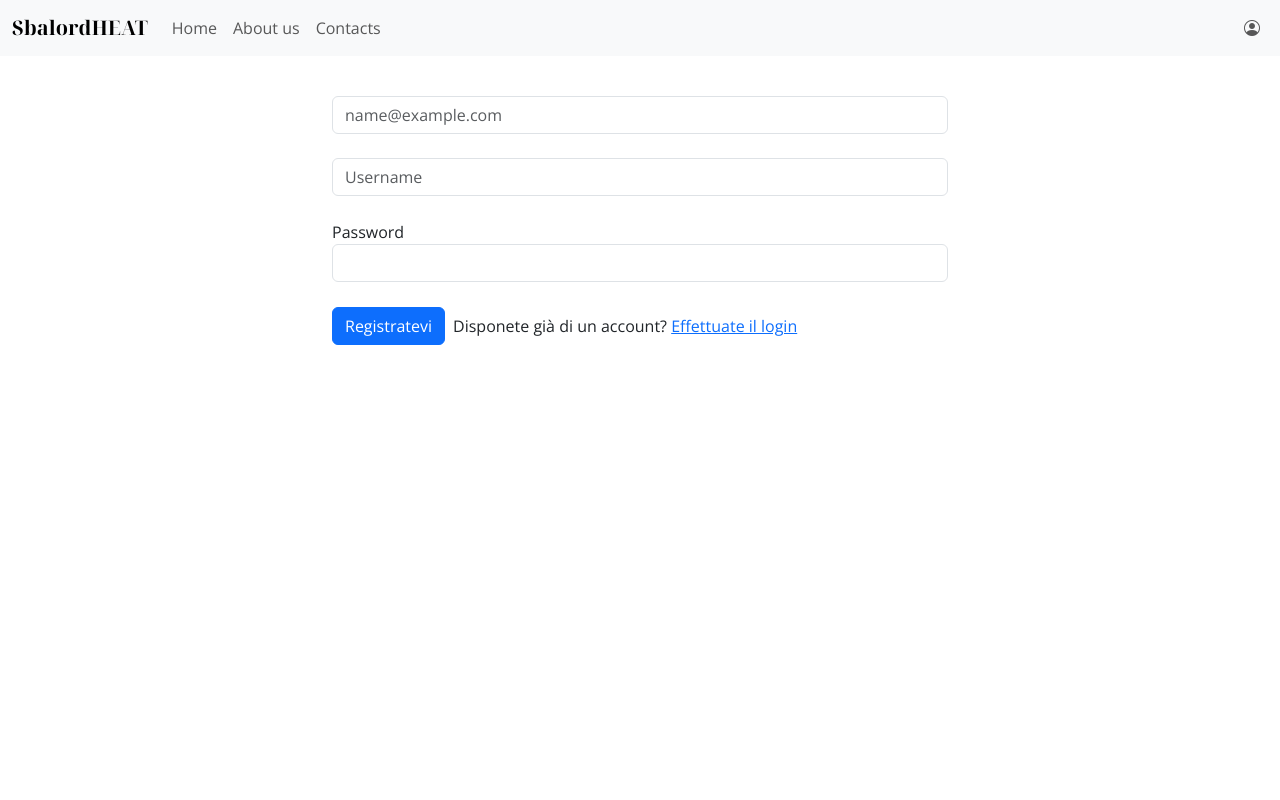
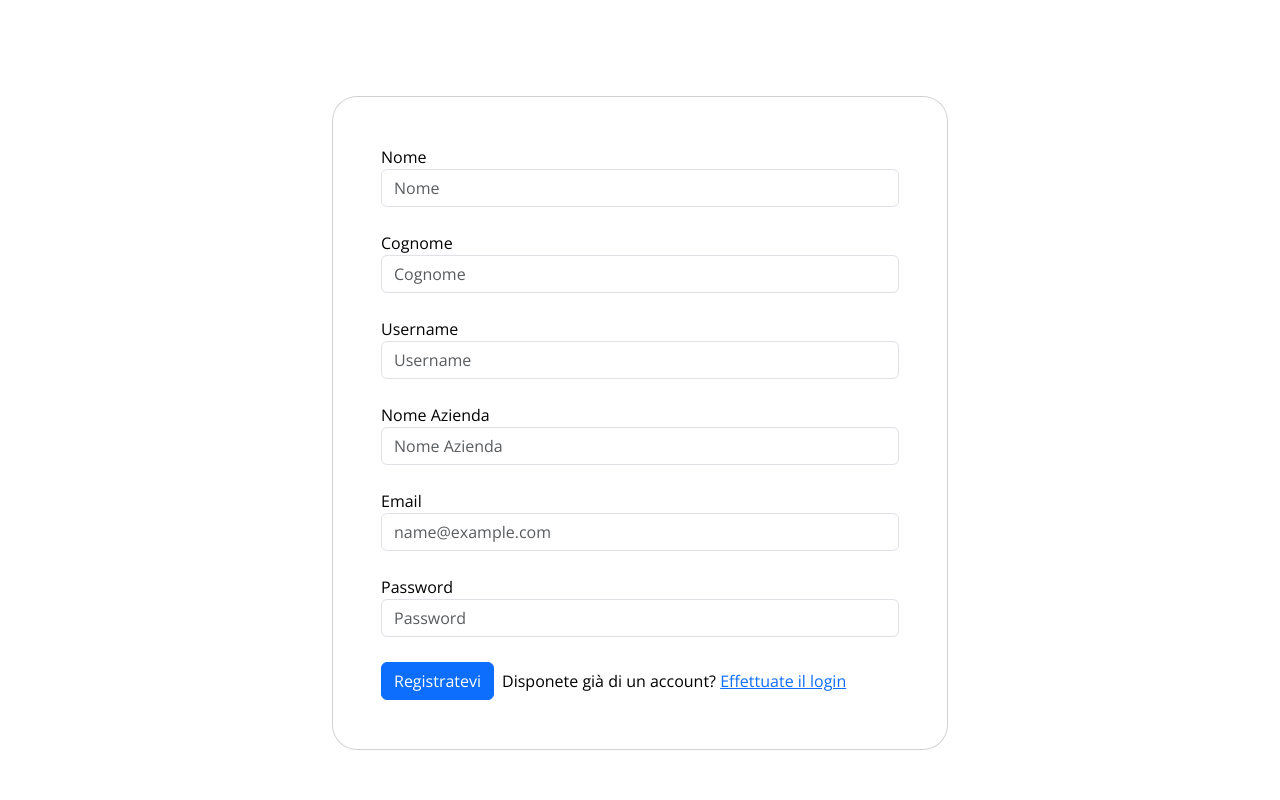
Before and after one commit to sbalordi/sbalordheat, a PHP site: page /register in a window 1280 px wide. Run offline with PHP 8.4, Linux system fonts and the light colour scheme; a stand-in replaces the project's code that opens the database connection; some libraries are stand-ins or nearby versions.

Commit message:
I broke everything

```diff
--- a/model/User.php
+++ b/model/User.php
@@ -7,8 +7,8 @@ class UserModel extends Database {
         return isset($usrarr[0])? $usrarr[0] : null;
     }
 
-    public function addUser($username, $email, $pw) {
-        $this->executeStatement("INSERT INTO users (username, email, pass_hash) VALUES (?, ?, ?)", ["sss", $username, $email, password_hash($pw, PASSWORD_DEFAULT)]);
+    public function addUser($username, $email, $pw, $nome, $cognome, $azienda){
+        $this->executeStatement("INSERT INTO users (username, email, pass_hash, nome, cognome, azienda) VALUES (?, ?, ?, ?, ?, ?)", ["sss", $username, $email, password_hash($pw, PASSWORD_DEFAULT), $nome, $cognome, $azienda]);
     }
 
     public function login($email, $pw) {
--- a/views/login.php
+++ b/views/login.php
@@ -13,6 +13,8 @@ session_start();
   <body>
     <?php include __DIR__ . "/../style_components/navbar.php"; ?>
     <div class="container w-50 mx-auto mt-6">
+      <div class="card text-black" style="border-radius: 25px;">
+        <div class="card-body p-md-5">
       <form action="/login" method="POST">
           <label for="email">E-Mail</label><br>
           <input type="email" class="form-control" name="email" placeholder="name@example.com" required><br>
@@ -37,6 +39,8 @@ session_start();
         }
       }
       ?>
+        </div>
+      </div>
     </div>
   </body>
 </html>
--- a/views/register.php
+++ b/views/register.php
@@ -12,17 +12,19 @@ $model = new UserModel;
   </head>
   <body>
     <?php
-    include __DIR__ . "/../style_components/navbar.php";
 
+    //include __DIR__ . "/../style_components/navbar.php";
     if ($_SERVER['REQUEST_METHOD'] == 'POST') {
       try {
         $username = $_POST["username"];
+        $nome = $_POST["nome"];
+        $cognome = $_POST["cognome"];
         $email = $_POST["email"];
-        $password = $_POST["password"];
+        $pw = $_POST["pw"];
+        $azienda = $_POST["azienda"];
+        $model->addUser($username, $email, $pw, $nome, $cognome, $azienda);
 
-        $model->addUser($username, $email, $password);
-
-        $id = $model->login($email, $password);
+        $id = $model->login($email, $pw);
         if ($id != null) {
             $_SESSION["id"] = $id;
             header( $header = "Location: /login");
@@ -33,14 +35,35 @@ $model = new UserModel;
     }
     ?>
     <div class="container mt-6 w-50 mx-auto">
-      <form action="/register" method="POST">
-        <input type="email" name="email" class="form-control" placeholder="name@example.com" required><br>
-        <input type="text" name="username" class="form-control" placeholder="Username" required><br>
-        <label for="password">Password</label><br>
-        <input type="password" name="password" class="form-control" required><br>
-        <div class="d-inline-flex flex-row align-items-center"><input type="submit" class="btn btn-primary" value="Registratevi"><p class="m-2">Disponete già di un account? <a href="/login">Effettuate il login</a></p>
-      </form>
+      <div class="card text-black" style="border-radius: 25px;">
+        <div class="card-body p-md-5">
+          <form action="/register" method="POST">
+            <label for="nome">Nome</label><br>
+            <input type="text" name="nome" class="form-control" placeholder="Nome" required><br>
+
+            <label for="cognome">Cognome</label><br>
+            <input type="text" name="cognome" class="form-control" placeholder="Cognome" required><br>
+
+            <label for="username">Username</label><br>
+            <input type="text" name="username" class="form-control" placeholder="Username" required><br>
+
+            <label for="azienda">Nome Azienda</label><br>
+            <input type="text" name="azienda" class="form-control" placeholder="Nome Azienda" required><br>
+
+            <label for="email">Email</label><br>
+            <input type="email" name="email" class="form-control" placeholder="name@example.com" required><br>
+
+            <label for="password">Password</label><br>
+            <input type="password" name="pw" class="form-control" placeholder="Password" required><br>
+
+            <div class="d-inline-flex flex-row align-items-center"><input type="submit" class="btn btn-primary" value="Registratevi"><p class="m-2">Disponete già di un account? <a href="/login">Effettuate il login</a></p>
+          </form>
+        </div>
+      </div>
     </div>
+
+
+
   </body>
 </html>
 <?php
```
Also changed, not shown: views/home.php (+9 -0 lines), views/user.php (+21 -4 lines), style_components/logo.png (added), style_components/logo.svg (added).
